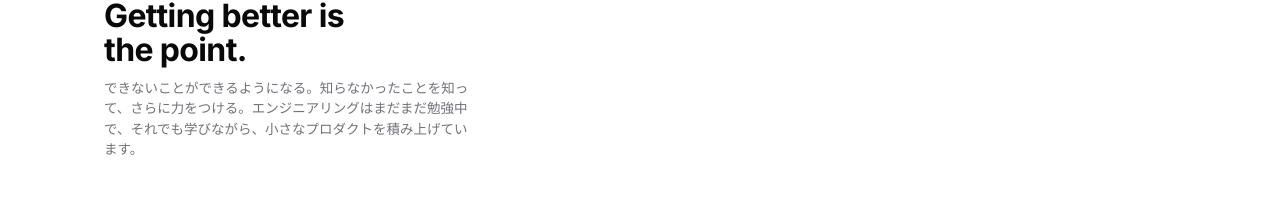
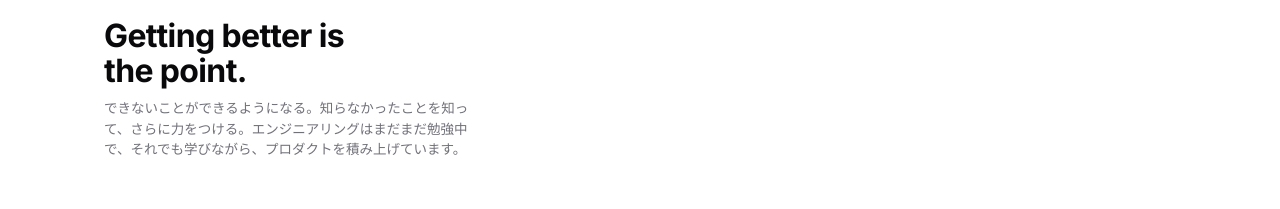
Before and after one commit to ukir-rrrr/my-blog-site, a Next.js app: page /about in a window 1280 px wide. Shown: the part 530-739 px from the top of the page. Built offline with nearby package versions, Linux system fonts and the light colour scheme.

Commit message:
Update About Japanese copy: drop 小さな from closing phrase
Co-authored-by: ukir-rrrr <ukir-rrrr@users.noreply.github.com>

```diff
--- a/src/app/about/page.tsx
+++ b/src/app/about/page.tsx
@@ -23,7 +23,7 @@ export default function AboutPage() {
             Getting better is the point.
           </p>
           <p className="mt-2 text-[0.8125rem] leading-[1.45] text-muted-foreground sm:text-[0.84375rem] sm:leading-[1.5] md:mt-2.5">
-            できないことができるようになる。知らなかったことを知って、さらに力をつける。エンジニアリングはまだまだ勉強中で、それでも学びながら、小さなプロダクトを積み上げています。
+            できないことができるようになる。知らなかったことを知って、さらに力をつける。エンジニアリングはまだまだ勉強中で、それでも学びながら、プロダクトを積み上げています。
           </p>
         </div>
       </div>
```
